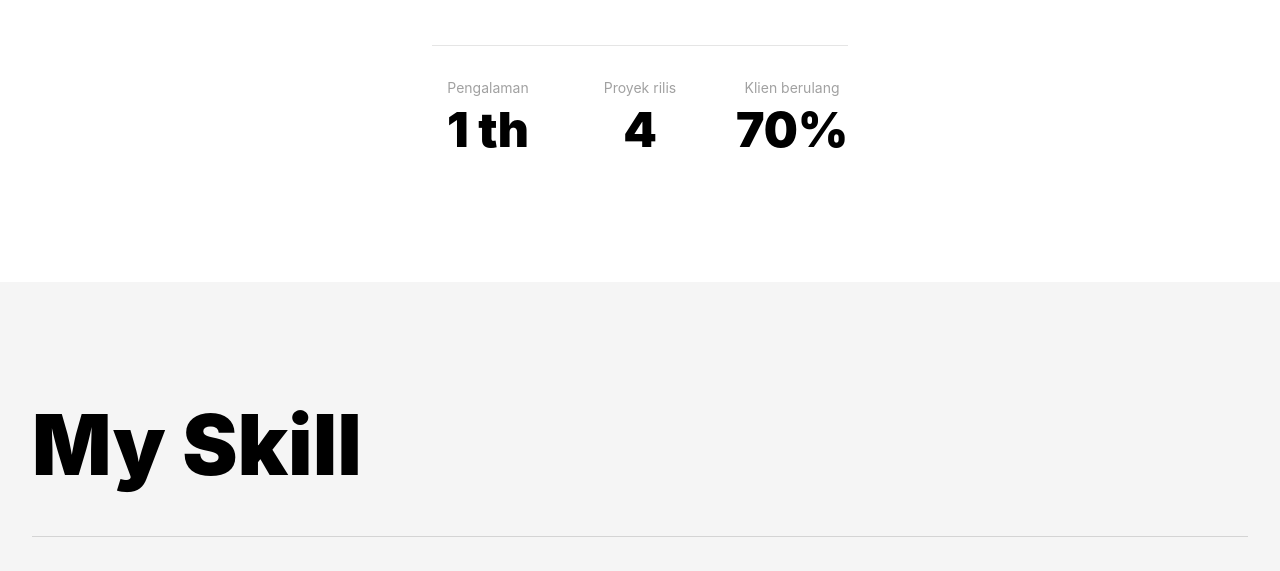
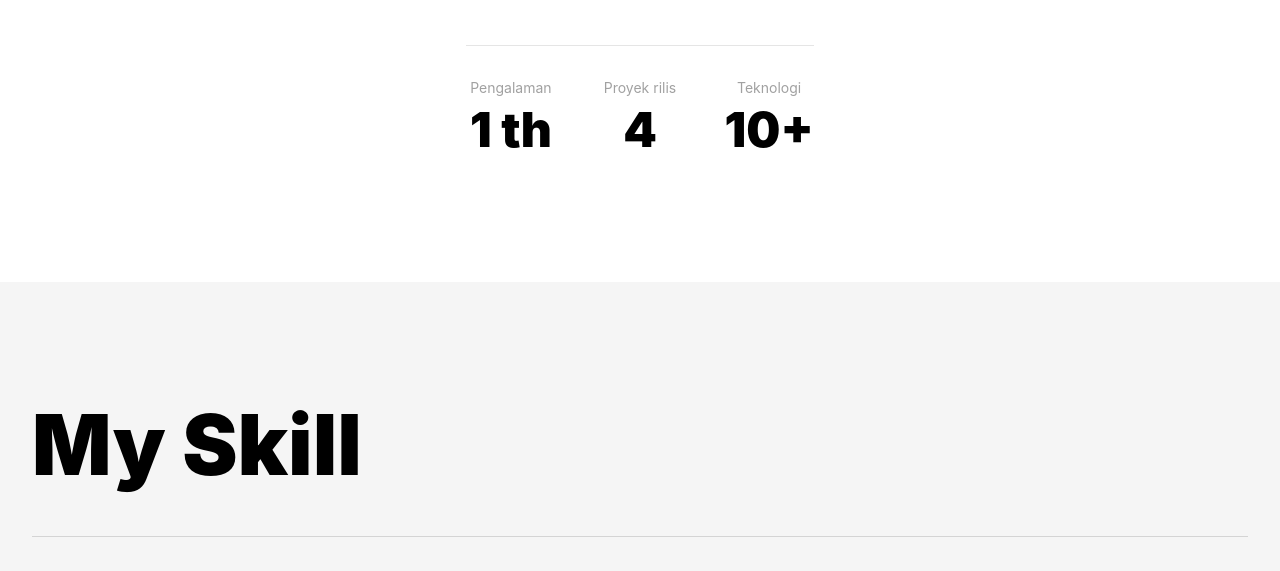
Before and after one commit to mfadlandev/mfadlandev.github.io, a website: page index.html in a window 1280 px wide. Shown: the part 1129-1700 px from the top of the page. Drawn offline with Linux system fonts and the light colour scheme.

Commit message:
ubah text about

```diff
--- a/index.html
+++ b/index.html
@@ -117,8 +117,8 @@
         <dd class="mt-2 text-5xl font-black  ">4</dd>
       </div>
       <div>
-        <dt class="text-sm text-neutral-400">Klien berulang</dt>
-        <dd class="mt-2 text-5xl font-black  ">70%</dd>
+        <dt class="text-sm text-neutral-400">Teknologi</dt>
+        <dd class="mt-2 text-5xl font-black  ">10+</dd>
       </div>
     </dl>
   </section>
```
